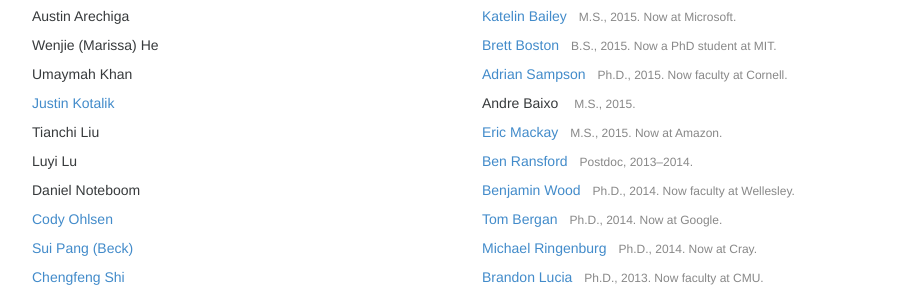
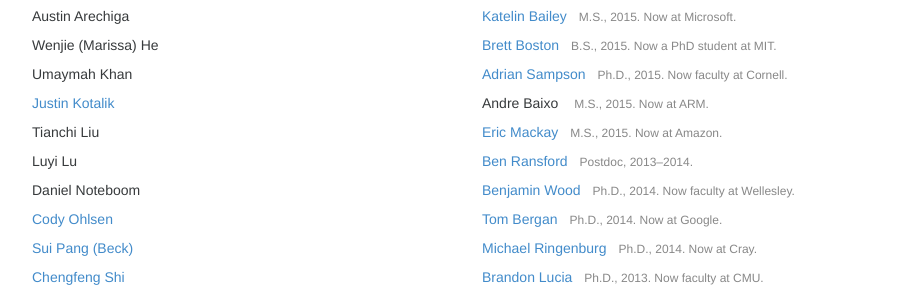
Before and after one commit to uwsampa/sampa-public, a Jekyll site: the page built from index.html, in a window 1280 px wide and 900 px high, scrolled down 3099 px. Shown: the part 163-452 px from the top of the window, without its empty margins (173-1079 px from the left). Built offline with Jekyll 4.4.1, drawn with Linux system fonts in a browser that asks for light colours; nearby versions of some CDN libraries; Markdown is read by kramdown in place of the engine named in the settings.

Commit message:
Adding work bio for Andre Baixo

```diff
--- a/_data/people.yml
+++ b/_data/people.yml
@@ -194,7 +194,7 @@ asampson:
 andreolb:
     display_name: "Andre Baixo"
     role: alum
-    bio: "M.S., 2015."
+    bio: "M.S., 2015. Now at ARM."
 emackay:
     display_name: Eric Mackay
     webpage: "http://homes.cs.washington.edu/~emackay/"
```
